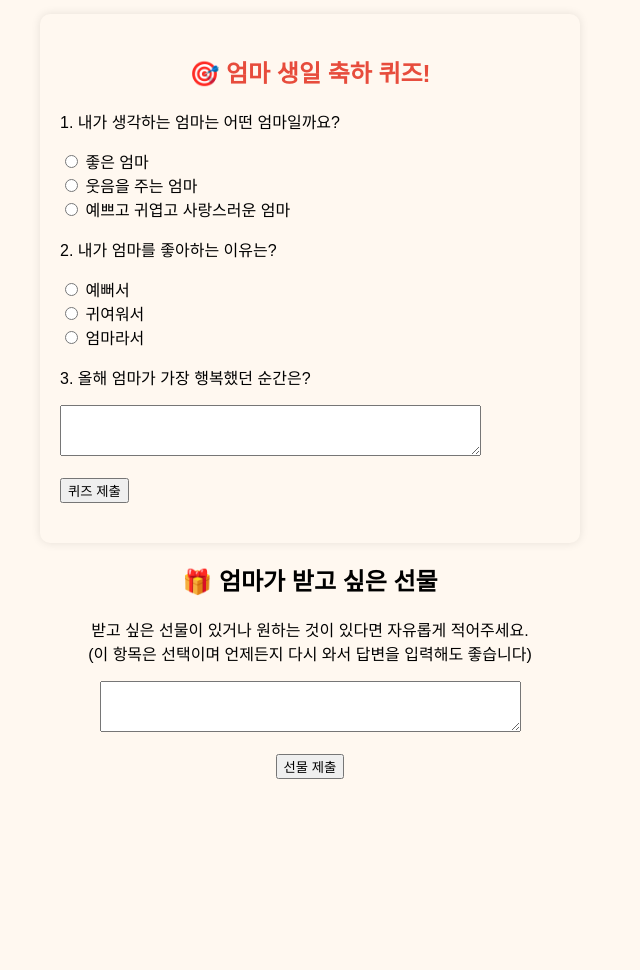
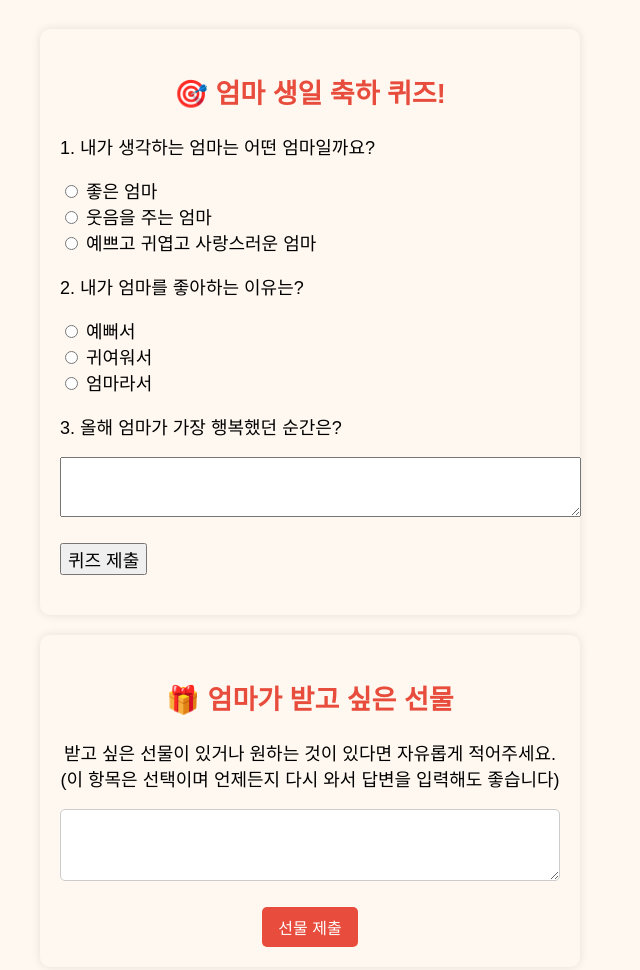
Before and after one commit to yxxn15/mom, a website: page index.html in a window 1280 px wide. Shown: the part 380-1350 px from the top of the page, without its empty margins (330-970 px from the left). Before the commit the page ends 1207 px from the top, so only its background shows below. Drawn offline with Linux system fonts and the light colour scheme.

Commit message:
Fix: 글씨 크기 키우기

```diff
--- a/style.css
+++ b/style.css
@@ -4,6 +4,8 @@ body {
     font-family: 'Arial', sans-serif;
     text-align: center;
     padding: 20px;
+    padding: 20px;
+  font-size: 18px; /* 기본 폰트 크기 증가 */
   }
 
   h1 {
@@ -97,6 +99,11 @@ body {
 button {
   margin-top: 0px;
   margin-bottom: 20px;
+  font-size: 18px;
+}
+
+textarea {
+  font-size: 16px;
 }
 
 /* 퀴즈 박스 */
@@ -110,4 +117,48 @@ button {
   align-items: center;
   gap: 5px; /* 사진과 버튼 사이 여백 */
 }
->>>>>>> 1042a06 (Initial commit)
+.gift-section {
+  background-color: #fff8f0;
+  padding: 20px;
+  border-radius: 10px;
+  margin-top: 20px;
+  text-align: left;
+  max-width: 500px;
+  margin: 20px auto;
+  box-shadow: 0 0 10px rgba(0,0,0,0.1);
+}
+
+.gift-section h2 {
+  text-align: center;
+  color: #e74c3c;
+}
+
+.gift-section textarea {
+  width: 100%;
+  border-radius: 5px;
+  padding: 8px;
+  font-size: 16px;
+  box-sizing: border-box;
+  border: 1px solid #ccc;
+  resize: vertical;
+}
+
+.gift-section button {
+  display: block;
+  margin: 0 auto;
+  padding: 8px 16px;
+  background-color: #e74c3c;
+  color: white;
+  border: none;
+  border-radius: 5px;
+  font-size: 16px;
+  cursor: pointer;
+}
+
+.gift-section button:hover {
+  background-color: #d63b2c;
+}
+
+.gift-section p {
+  text-align: center;
+}
```
